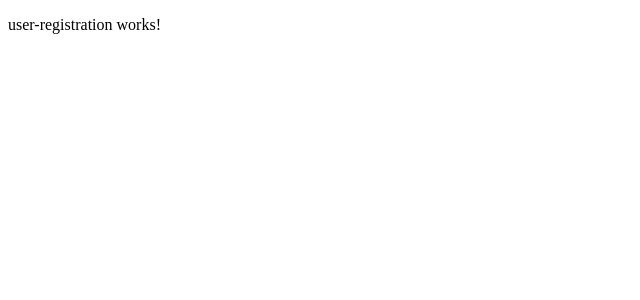
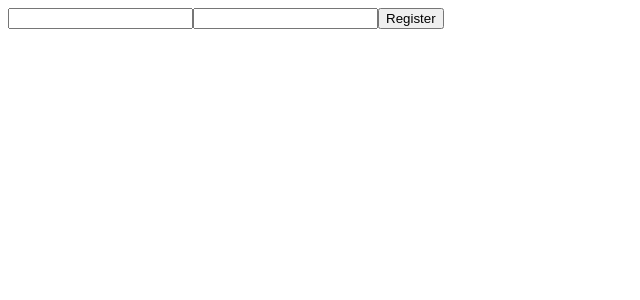
Before and after one commit to Cancerbois-Studios/hab_frontend, an Angular app: page /register in a window 1280 px wide. Shown: the top 300 px of the page, without its empty margins (0-640 px from the left). Built offline with nearby package versions, Linux system fonts and the light colour scheme.

Commit message:
Implemented register, and implemented barrels to bulk export.

```diff
--- /dev/null
+++ b/src/app/modules/framework/framework-export-barrel.ts
@@ -0,0 +1,7 @@
+
+// Exports
+export { JwtTokenHeader, JwtTokenPayload } from './interfaces/jwttoken';
+export { HttpDefined } from './interfaces/http-defined';
+export { HttpReqsService } from './services/http-reqs.service';
+export { AuthenticationService } from './services/authentication.service';
+export { CommonFunctionsService } from './services/common-functions.service';
--- /dev/null
+++ b/src/app/modules/framework/framework-import-barrel.ts
@@ -0,0 +1 @@
+// Imports
--- a/src/app/modules/framework/framework.module.ts
+++ b/src/app/modules/framework/framework.module.ts
@@ -9,6 +9,7 @@ import { LoginComponent } from './components/login/login.component';
 import { HomeComponent } from './viewes/home/home.component';
 import { UserRegistrationComponent } from './viewes/user-registration/user-registration.component';
 import { UserLoginComponent } from './viewes/user-login/user-login.component';
+
 
 @NgModule({
   imports: [
--- a/src/app/modules/framework/services/http-reqs.service.ts
+++ b/src/app/modules/framework/services/http-reqs.service.ts
@@ -33,3 +33,5 @@ export class HttpReqsService {
   }
 
 }
+
+//export class HttpDefined;
--- a/src/app/modules/framework/viewes/home/home.component.html
+++ b/src/app/modules/framework/viewes/home/home.component.html
@@ -1,3 +1,3 @@
 <p>
-  home works!
+  {{ key }}
 </p>
--- a/src/app/modules/framework/viewes/home/home.component.ts
+++ b/src/app/modules/framework/viewes/home/home.component.ts
@@ -7,9 +7,12 @@ import { Component, OnInit } from '@angular/core';
 })
 export class HomeComponent implements OnInit {
 
+  public key;
+
   constructor() { }
 
   ngOnInit() {
+    this.key = localStorage.getItem('jwttoken');
   }
 
 }
--- a/src/app/modules/framework/viewes/user-registration/user-registration.component.html
+++ b/src/app/modules/framework/viewes/user-registration/user-registration.component.html
@@ -1,3 +1,3 @@
-<p>
-  user-registration works!
-</p>
+<input type="text" [(ngModel)]="username" />
+<input type="text" [(ngModel)]="password" />
+<button (click)="register()">Register</button>
--- a/src/app/modules/framework/viewes/user-registration/user-registration.component.ts
+++ b/src/app/modules/framework/viewes/user-registration/user-registration.component.ts
@@ -1,4 +1,8 @@
 import { Component, OnInit } from '@angular/core';
+import { Router } from '@angular/router';
+import { HttpDefined, HttpReqsService, AuthenticationService } from '../../framework-export-barrel';
+//import { HttpDefined } from '../../interfaces/http-defined';
+//import { HttpReqsService } from '../../services/http-reqs.service';
 
 @Component({
   selector: 'app-user-registration',
@@ -7,9 +11,35 @@ import { Component, OnInit } from '@angular/core';
 })
 export class UserRegistrationComponent implements OnInit {
 
-  constructor() { }
+  public username;
+  public password;
+
+  constructor(
+    private httpReqs: HttpReqsService,
+    private router: Router,
+    private authenticationService: AuthenticationService
+  ) { }
+
 
   ngOnInit() {
   }
 
+  public register() {
+    let reqOption: HttpDefined = {
+      requestResource: 'http://skjoldtoft.dk/daniel/hab/index.php',
+      data: {class: "authentication",
+      method: "register", username: this.username, password: this.password },
+      statusCode: [200]
+    };
+    this.httpReqs.sendPostRequest(reqOption).subscribe((data) => {
+      this.login();
+    });
+  }
+
+  private login() {
+    this.authenticationService.login(this.username,this.password).subscribe(() => {
+      this.router.navigate(['/home']);
+    });
+  }
+
 }
```
Also changed, not shown: src/app/modules/framework/services/authentication.service.ts (line endings or trailing spaces).
